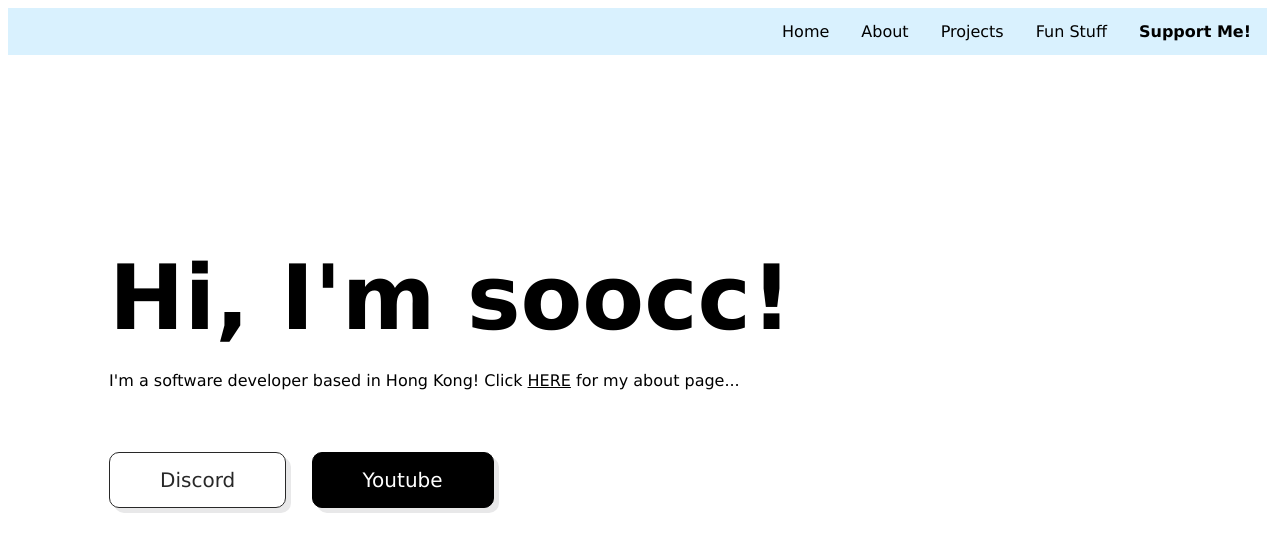
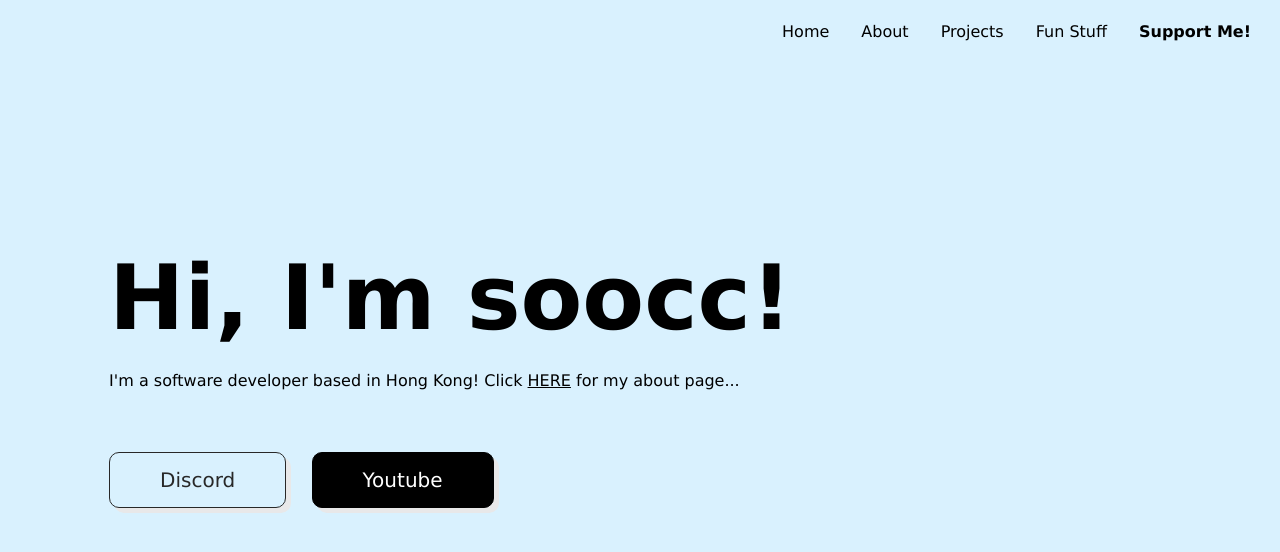
Before and after one commit to soocc/sooccsocks2, a Jekyll site: the page built from index.html, in a window 1280 px wide. Shown: the top 552 px of the page. Built offline with Jekyll 4.4.1, drawn with Linux system fonts in a browser that asks for light colours.

Commit message:
Update styles.css

```diff
--- a/styles/styles.css
+++ b/styles/styles.css
@@ -1,7 +1,7 @@
 /* Navbar container */
 .navbar {
   overflow: hidden;
-  background-color: #d9f1fe;
+  background-color: transparent;
   margin-top: 5px;
   margin-right: 5px;
 }
@@ -81,7 +81,7 @@ p, h1, h2, h3, h4, a, button, div {
 }
 
 body {
-  background-color: #fff;
+  background-color: #d9f1fe;
 }
 
 p {
```
